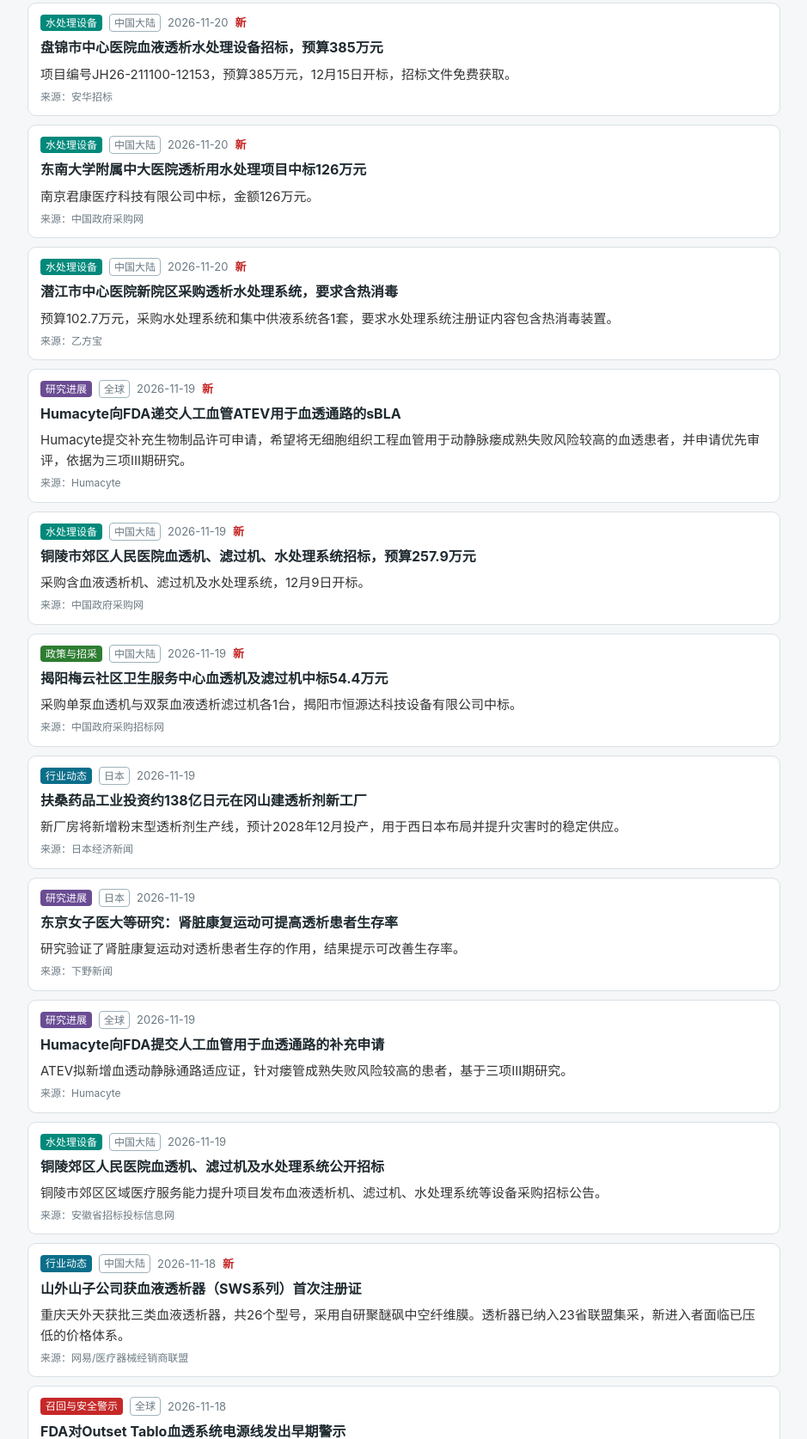
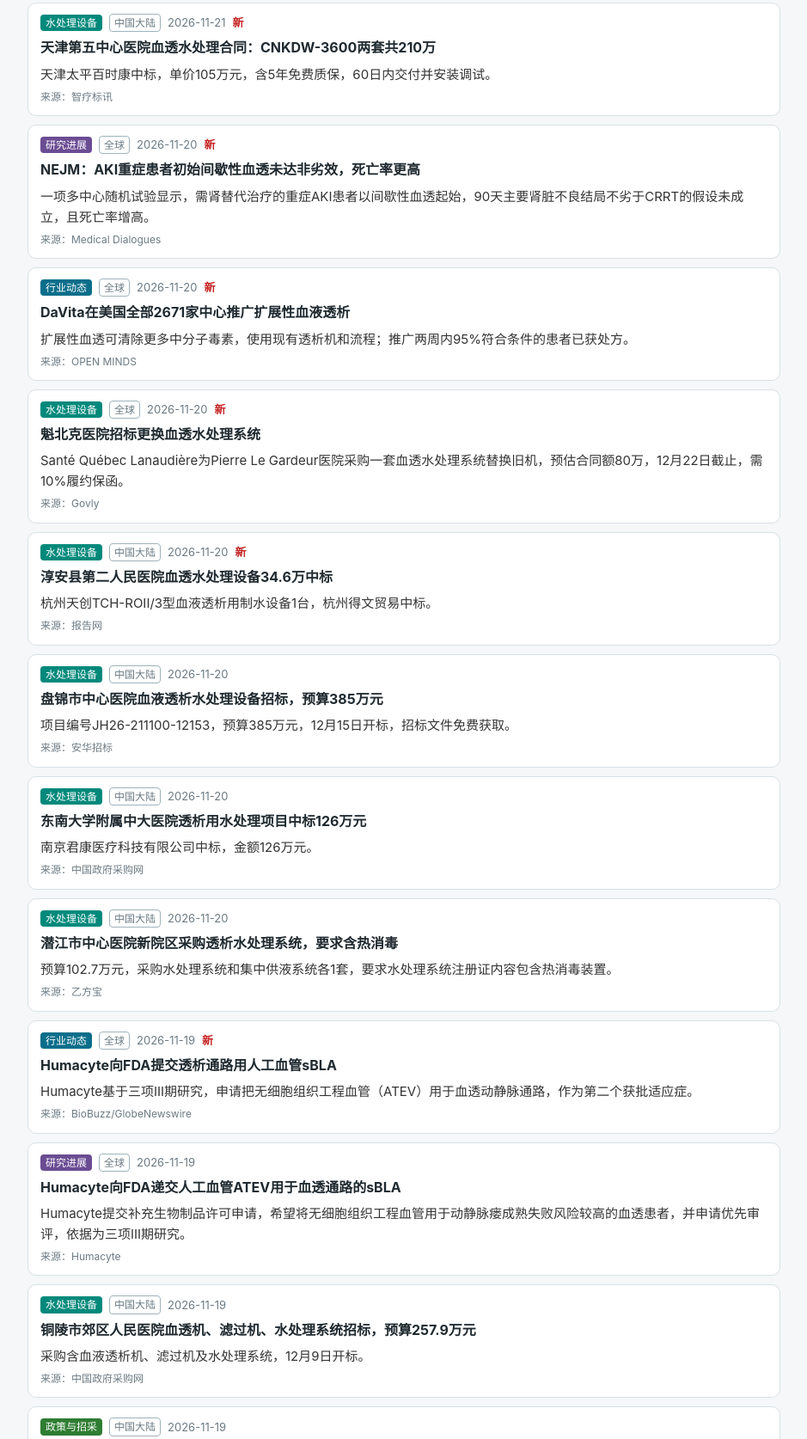
Before and after one commit to txjwx404-arch/txjwx404-arch.github.io, a plain HTML site: page news/index.html in a window 1280 px wide. Shown: the part 168-1842 px from the top of the page at 86% size, without its empty margins (170-1109 px from the left). Drawn offline with Linux system fonts and the light colour scheme.

Commit message:
news: update 2026-11-22

```diff
--- a/news/index.html
+++ b/news/index.html
@@ -9,18 +9,24 @@ main{max-width:900px;margin:0 auto;padding:12px}.card{background:#fff;border:1px
 .meta{font-size:13px;color:#6b7a83;display:flex;gap:8px;align-items:center}.tag{color:#fff;border-radius:4px;padding:0 6px;font-size:12px}
 .reg{border:1px solid #9fb3bc;border-radius:4px;padding:0 5px;font-size:12px}.new{color:#c62828;font-weight:600}h3{font-size:16px;margin:6px 0}h3 a{color:#1f2a30;text-decoration:none}p{margin:4px 0;color:#333}.src{font-size:12px;color:#6b7a83}
 footer{text-align:center;color:#6b7a83;font-size:12px;padding:20px}</style></head><body>
-<header><b>全球血透资讯</b><small>每日更新 · 最近更新 2026-11-21</small></header>
-<nav id="c"><button class="on" data-f="">全部分类</button><button data-f="召回与安全警示">召回与安全警示</button><button data-f="维修案例">维修案例</button><button data-f="水处理设备">水处理设备</button><button data-f="行业动态">行业动态</button><button data-f="政策与招采">政策与招采</button><button data-f="研究进展">研究进展</button></nav><nav id="r"><button class="on" data-r="">全部地区</button><button data-r="全球">全球</button><button data-r="中国大陆">中国大陆</button><button data-r="日本">日本</button><button data-r="台湾">台湾</button></nav><main><article class="card" data-cat="水处理设备" data-reg="中国大陆"><div class="meta"><span class="tag" style="background:#00897b">水处理设备</span><span class="reg">中国大陆</span><span>2026-11-20</span> <span class="new">新</span></div>
-<h3><a href="https://www.ahzb.net/info/china/134003339.html" target="_blank" rel="noopener">盘锦市中心医院血液透析水处理设备招标，预算385万元</a></h3><p>项目编号JH26-211100-12153，预算385万元，12月15日开标，招标文件免费获取。</p><div class="src">来源：安华招标</div></article><article class="card" data-cat="水处理设备" data-reg="中国大陆"><div class="meta"><span class="tag" style="background:#00897b">水处理设备</span><span class="reg">中国大陆</span><span>2026-11-20</span> <span class="new">新</span></div>
-<h3><a href="http://www.ccgp.gov.cn/cggg/zygg/zbgg/202611/t20261120_27726379.htm" target="_blank" rel="noopener">东南大学附属中大医院透析用水处理项目中标126万元</a></h3><p>南京君康医疗科技有限公司中标，金额126万元。</p><div class="src">来源：中国政府采购网</div></article><article class="card" data-cat="水处理设备" data-reg="中国大陆"><div class="meta"><span class="tag" style="background:#00897b">水处理设备</span><span class="reg">中国大陆</span><span>2026-11-20</span> <span class="new">新</span></div>
-<h3><a href="https://m.yfbzb.com/inviteBid/detail/20261120_649794148.html" target="_blank" rel="noopener">潜江市中心医院新院区采购透析水处理系统，要求含热消毒</a></h3><p>预算102.7万元，采购水处理系统和集中供液系统各1套，要求水处理系统注册证内容包含热消毒装置。</p><div class="src">来源：乙方宝</div></article><article class="card" data-cat="研究进展" data-reg="全球"><div class="meta"><span class="tag" style="background:#6a4c93">研究进展</span><span class="reg">全球</span><span>2026-11-19</span> <span class="new">新</span></div>
-<h3><a href="https://investors.humacyte.com/news-releases/news-release-details/humacyte-submits-supplemental-biologics-license-application-fda" target="_blank" rel="noopener">Humacyte向FDA递交人工血管ATEV用于血透通路的sBLA</a></h3><p>Humacyte提交补充生物制品许可申请，希望将无细胞组织工程血管用于动静脉瘘成熟失败风险较高的血透患者，并申请优先审评，依据为三项III期研究。</p><div class="src">来源：Humacyte</div></article><article class="card" data-cat="水处理设备" data-reg="中国大陆"><div class="meta"><span class="tag" style="background:#00897b">水处理设备</span><span class="reg">中国大陆</span><span>2026-11-19</span> <span class="new">新</span></div>
-<h3><a href="http://www.ccgp.gov.cn/cggg/dfgg/gkzb/202611/t20261119_27715210.htm" target="_blank" rel="noopener">铜陵市郊区人民医院血透机、滤过机、水处理系统招标，预算257.9万元</a></h3><p>采购含血液透析机、滤过机及水处理系统，12月9日开标。</p><div class="src">来源：中国政府采购网</div></article><article class="card" data-cat="政策与招采" data-reg="中国大陆"><div class="meta"><span class="tag" style="background:#2e7d32">政策与招采</span><span class="reg">中国大陆</span><span>2026-11-19</span> <span class="new">新</span></div>
+<header><b>全球血透资讯</b><small>每日更新 · 最近更新 2026-11-22</small></header>
+<nav id="c"><button class="on" data-f="">全部分类</button><button data-f="召回与安全警示">召回与安全警示</button><button data-f="维修案例">维修案例</button><button data-f="水处理设备">水处理设备</button><button data-f="行业动态">行业动态</button><button data-f="政策与招采">政策与招采</button><button data-f="研究进展">研究进展</button></nav><nav id="r"><button class="on" data-r="">全部地区</button><button data-r="全球">全球</button><button data-r="中国大陆">中国大陆</button><button data-r="日本">日本</button><button data-r="台湾">台湾</button></nav><main><article class="card" data-cat="水处理设备" data-reg="中国大陆"><div class="meta"><span class="tag" style="background:#00897b">水处理设备</span><span class="reg">中国大陆</span><span>2026-11-21</span> <span class="new">新</span></div>
+<h3><a href="https://tj.zhiliaobiaoxun.com/article/120249782" target="_blank" rel="noopener">天津第五中心医院血透水处理合同：CNKDW-3600两套共210万</a></h3><p>天津太平百时康中标，单价105万元，含5年免费质保，60日内交付并安装调试。</p><div class="src">来源：智疗标讯</div></article><article class="card" data-cat="研究进展" data-reg="全球"><div class="meta"><span class="tag" style="background:#6a4c93">研究进展</span><span class="reg">全球</span><span>2026-11-20</span> <span class="new">新</span></div>
+<h3><a href="https://medicaldialogues.in/nephrology/news/intermittent-hemodialysis-fails-noninferiority-test-in-acute-kidney-injury-nejm-183187" target="_blank" rel="noopener">NEJM：AKI重症患者初始间歇性血透未达非劣效，死亡率更高</a></h3><p>一项多中心随机试验显示，需肾替代治疗的重症AKI患者以间歇性血透起始，90天主要肾脏不良结局不劣于CRRT的假设未成立，且死亡率增高。</p><div class="src">来源：Medical Dialogues</div></article><article class="card" data-cat="行业动态" data-reg="全球"><div class="meta"><span class="tag" style="background:#0b6e8a">行业动态</span><span class="reg">全球</span><span>2026-11-20</span> <span class="new">新</span></div>
+<h3><a href="https://openminds.com/market-intelligence/bulletins/davita-expands-availability-of-advanced-dialysis-therapy-to-every-u-s-center/" target="_blank" rel="noopener">DaVita在美国全部2671家中心推广扩展性血液透析</a></h3><p>扩展性血透可清除更多中分子毒素，使用现有透析机和流程；推广两周内95%符合条件的患者已获处方。</p><div class="src">来源：OPEN MINDS</div></article><article class="card" data-cat="水处理设备" data-reg="全球"><div class="meta"><span class="tag" style="background:#00897b">水处理设备</span><span class="reg">全球</span><span>2026-11-20</span> <span class="new">新</span></div>
+<h3><a href="https://app.govly.com/public/opportunities/17400411" target="_blank" rel="noopener">魁北克医院招标更换血透水处理系统</a></h3><p>Santé Québec Lanaudière为Pierre Le Gardeur医院采购一套血透水处理系统替换旧机，预估合同额80万，12月22日截止，需10%履约保函。</p><div class="src">来源：Govly</div></article><article class="card" data-cat="水处理设备" data-reg="中国大陆"><div class="meta"><span class="tag" style="background:#00897b">水处理设备</span><span class="reg">中国大陆</span><span>2026-11-20</span> <span class="new">新</span></div>
+<h3><a href="https://www.baogao.com/zhaobiao/a344dece-8a19-4678-bee2-069e515b5008.html" target="_blank" rel="noopener">淳安县第二人民医院血透水处理设备34.6万中标</a></h3><p>杭州天创TCH-ROII/3型血液透析用制水设备1台，杭州得文贸易中标。</p><div class="src">来源：报告网</div></article><article class="card" data-cat="水处理设备" data-reg="中国大陆"><div class="meta"><span class="tag" style="background:#00897b">水处理设备</span><span class="reg">中国大陆</span><span>2026-11-20</span></div>
+<h3><a href="https://www.ahzb.net/info/china/134003339.html" target="_blank" rel="noopener">盘锦市中心医院血液透析水处理设备招标，预算385万元</a></h3><p>项目编号JH26-211100-12153，预算385万元，12月15日开标，招标文件免费获取。</p><div class="src">来源：安华招标</div></article><article class="card" data-cat="水处理设备" data-reg="中国大陆"><div class="meta"><span class="tag" style="background:#00897b">水处理设备</span><span class="reg">中国大陆</span><span>2026-11-20</span></div>
+<h3><a href="http://www.ccgp.gov.cn/cggg/zygg/zbgg/202611/t20261120_27726379.htm" target="_blank" rel="noopener">东南大学附属中大医院透析用水处理项目中标126万元</a></h3><p>南京君康医疗科技有限公司中标，金额126万元。</p><div class="src">来源：中国政府采购网</div></article><article class="card" data-cat="水处理设备" data-reg="中国大陆"><div class="meta"><span class="tag" style="background:#00897b">水处理设备</span><span class="reg">中国大陆</span><span>2026-11-20</span></div>
+<h3><a href="https://m.yfbzb.com/inviteBid/detail/20261120_649794148.html" target="_blank" rel="noopener">潜江市中心医院新院区采购透析水处理系统，要求含热消毒</a></h3><p>预算102.7万元，采购水处理系统和集中供液系统各1套，要求水处理系统注册证内容包含热消毒装置。</p><div class="src">来源：乙方宝</div></article><article class="card" data-cat="行业动态" data-reg="全球"><div class="meta"><span class="tag" style="background:#0b6e8a">行业动态</span><span class="reg">全球</span><span>2026-11-19</span> <span class="new">新</span></div>
+<h3><a href="https://biobuzz.io/news/humacyte-submits-supplemental-biologics-license-application-to-fda-for-the-acellular-tissue/" target="_blank" rel="noopener">Humacyte向FDA提交透析通路用人工血管sBLA</a></h3><p>Humacyte基于三项III期研究，申请把无细胞组织工程血管（ATEV）用于血透动静脉通路，作为第二个获批适应症。</p><div class="src">来源：BioBuzz/GlobeNewswire</div></article><article class="card" data-cat="研究进展" data-reg="全球"><div class="meta"><span class="tag" style="background:#6a4c93">研究进展</span><span class="reg">全球</span><span>2026-11-19</span></div>
+<h3><a href="https://investors.humacyte.com/news-releases/news-release-details/humacyte-submits-supplemental-biologics-license-application-fda" target="_blank" rel="noopener">Humacyte向FDA递交人工血管ATEV用于血透通路的sBLA</a></h3><p>Humacyte提交补充生物制品许可申请，希望将无细胞组织工程血管用于动静脉瘘成熟失败风险较高的血透患者，并申请优先审评，依据为三项III期研究。</p><div class="src">来源：Humacyte</div></article><article class="card" data-cat="水处理设备" data-reg="中国大陆"><div class="meta"><span class="tag" style="background:#00897b">水处理设备</span><span class="reg">中国大陆</span><span>2026-11-19</span></div>
+<h3><a href="http://www.ccgp.gov.cn/cggg/dfgg/gkzb/202611/t20261119_27715210.htm" target="_blank" rel="noopener">铜陵市郊区人民医院血透机、滤过机、水处理系统招标，预算257.9万元</a></h3><p>采购含血液透析机、滤过机及水处理系统，12月9日开标。</p><div class="src">来源：中国政府采购网</div></article><article class="card" data-cat="政策与招采" data-reg="中国大陆"><div class="meta"><span class="tag" style="background:#2e7d32">政策与招采</span><span class="reg">中国大陆</span><span>2026-11-19</span></div>
 <h3><a href="http://chinabidding.org.cn/B2bInfoDetails_bid_44595.html" target="_blank" rel="noopener">揭阳梅云社区卫生服务中心血透机及滤过机中标54.4万元</a></h3><p>采购单泵血透机与双泵血液透析滤过机各1台，揭阳市恒源达科技设备有限公司中标。</p><div class="src">来源：中国政府采购招标网</div></article><article class="card" data-cat="行业动态" data-reg="日本"><div class="meta"><span class="tag" style="background:#0b6e8a">行业动态</span><span class="reg">日本</span><span>2026-11-19</span></div>
 <h3><a href="https://www.nikkei.com/article/DGXZQOCC182X10Y6A111C2000000/" target="_blank" rel="noopener">扶桑药品工业投资约138亿日元在冈山建透析剂新工厂</a></h3><p>新厂房将新增粉末型透析剂生产线，预计2028年12月投产，用于西日本布局并提升灾害时的稳定供应。</p><div class="src">来源：日本经济新闻</div></article><article class="card" data-cat="研究进展" data-reg="日本"><div class="meta"><span class="tag" style="background:#6a4c93">研究进展</span><span class="reg">日本</span><span>2026-11-19</span></div>
 <h3><a href="https://www.shimotsuke.co.jp/articles/-/1462463" target="_blank" rel="noopener">东京女子医大等研究：肾脏康复运动可提高透析患者生存率</a></h3><p>研究验证了肾脏康复运动对透析患者生存的作用，结果提示可改善生存率。</p><div class="src">来源：下野新闻</div></article><article class="card" data-cat="研究进展" data-reg="全球"><div class="meta"><span class="tag" style="background:#6a4c93">研究进展</span><span class="reg">全球</span><span>2026-11-19</span></div>
 <h3><a href="https://humacyte.gcs-web.com/news-releases/news-release-details/humacyte-submits-supplemental-biologics-license-application-fda/" target="_blank" rel="noopener">Humacyte向FDA提交人工血管用于血透通路的补充申请</a></h3><p>ATEV拟新增血透动静脉通路适应证，针对瘘管成熟失败风险较高的患者，基于三项III期研究。</p><div class="src">来源：Humacyte</div></article><article class="card" data-cat="水处理设备" data-reg="中国大陆"><div class="meta"><span class="tag" style="background:#00897b">水处理设备</span><span class="reg">中国大陆</span><span>2026-11-19</span></div>
-<h3><a href="https://www.ahtba.org.cn/site/trade/affiche/detail/c8349198-e31f-11f1-b7f6-00163e1f3e9b" target="_blank" rel="noopener">铜陵郊区人民医院血透机、滤过机及水处理系统公开招标</a></h3><p>铜陵市郊区区域医疗服务能力提升项目发布血液透析机、滤过机、水处理系统等设备采购招标公告。</p><div class="src">来源：安徽省招标投标信息网</div></article><article class="card" data-cat="行业动态" data-reg="中国大陆"><div class="meta"><span class="tag" style="background:#0b6e8a">行业动态</span><span class="reg">中国大陆</span><span>2026-11-18</span> <span class="new">新</span></div>
+<h3><a href="https://www.ahtba.org.cn/site/trade/affiche/detail/c8349198-e31f-11f1-b7f6-00163e1f3e9b" target="_blank" rel="noopener">铜陵郊区人民医院血透机、滤过机及水处理系统公开招标</a></h3><p>铜陵市郊区区域医疗服务能力提升项目发布血液透析机、滤过机、水处理系统等设备采购招标公告。</p><div class="src">来源：安徽省招标投标信息网</div></article><article class="card" data-cat="行业动态" data-reg="中国大陆"><div class="meta"><span class="tag" style="background:#0b6e8a">行业动态</span><span class="reg">中国大陆</span><span>2026-11-18</span></div>
 <h3><a href="https://c.m.163.com/news/a/LC3EBIGO0514CG7L.html?from=subscribe" target="_blank" rel="noopener">山外山子公司获血液透析器（SWS系列）首次注册证</a></h3><p>重庆天外天获批三类血液透析器，共26个型号，采用自研聚醚砜中空纤维膜。透析器已纳入23省联盟集采，新进入者面临已压低的价格体系。</p><div class="src">来源：网易/医疗器械经销商联盟</div></article><article class="card" data-cat="召回与安全警示" data-reg="全球"><div class="meta"><span class="tag" style="background:#c62828">召回与安全警示</span><span class="reg">全球</span><span>2026-11-18</span></div>
 <h3><a href="https://www.fda.gov/medical-devices/medical-device-recalls-and-early-alerts/early-alert-outset-medical-updates-use-instructions-tablo-console-and-tablocart-prefiltration-drawer" target="_blank" rel="noopener">FDA对Outset Tablo血透系统电源线发出早期警示</a></h3><p>电源线与机器插口连接处有过热报告，可能烫伤或致断电中断治疗。厂家11月10日已通知客户，要求每次使用前检查电源线；暂无严重伤亡报告。</p><div class="src">来源：FDA</div></article><article class="card" data-cat="政策与招采" data-reg="全球"><div class="meta"><span class="tag" style="background:#2e7d32">政策与招采</span><span class="reg">全球</span><span>2026-11-18</span></div>
 <h3><a href="https://www.comunidad.madrid/noticias/2026/11/18/comunidad-madrid-destina-186-millones-euros-hemodialisis-dispositivos-tratamiento-dolor-cronico" target="_blank" rel="noopener">马德里大区批准约1.86亿欧元血透服务框架协议</a></h3><p>其中血透服务超1.63亿欧元、期限两年，预计每年约21.84万次治疗。</p><div class="src">来源：马德里大区政府</div></article><article class="card" data-cat="研究进展" data-reg="全球"><div class="meta"><span class="tag" style="background:#6a4c93">研究进展</span><span class="reg">全球</span><span>2026-11-18</span></div>
```
